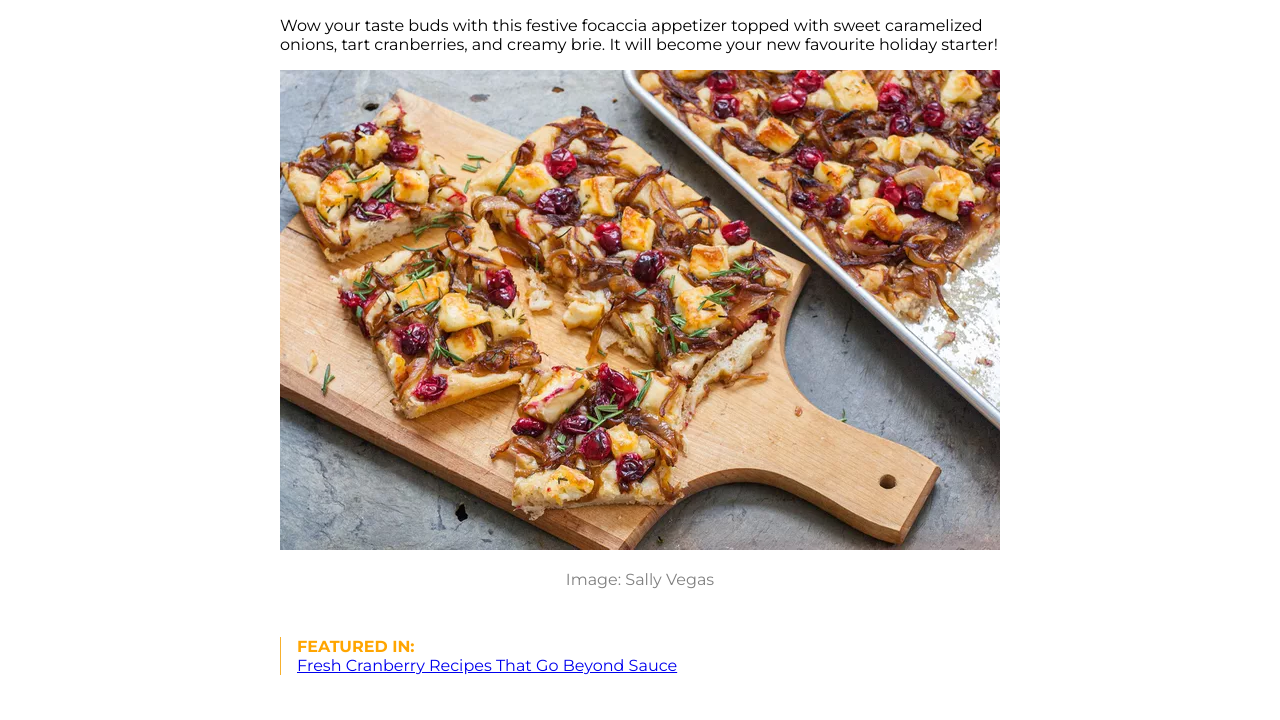
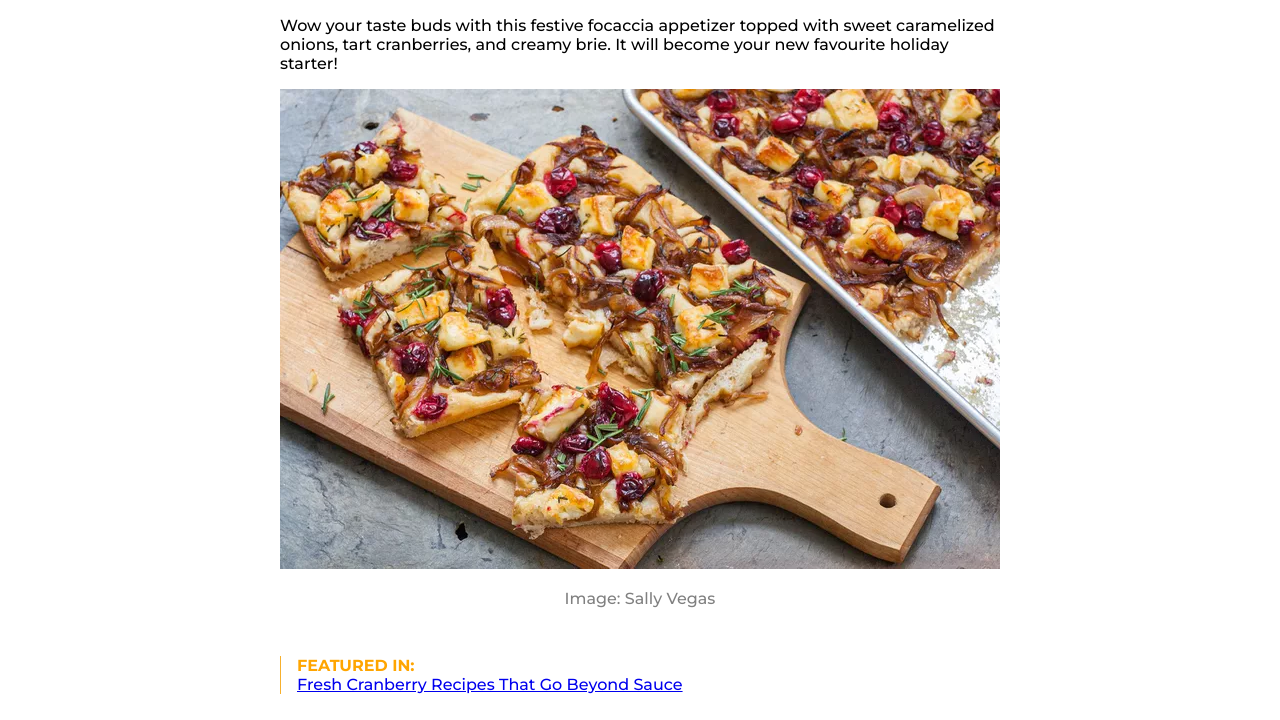
Before and after one commit to ageria20/epicode_u1_d3, a plain HTML site: page index.html in a window 1280 px wide. Shown: the part 307-1027 px from the top of the page. Drawn offline with Linux system fonts and the light colour scheme.

Commit message:
aggiunto font-weight al body

```diff
--- a/style.css
+++ b/style.css
@@ -1,5 +1,6 @@
 body {
     font-family: "Montserrat", sans-serif;
+    font-weight: 500;
 }
 
 #logo {
```
